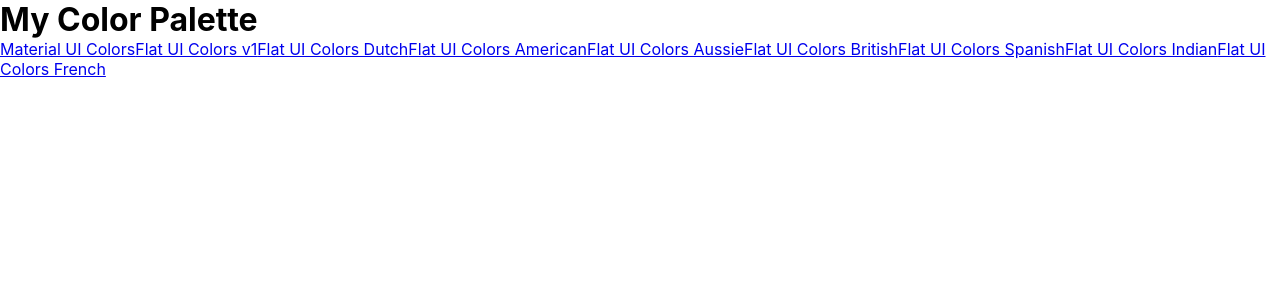
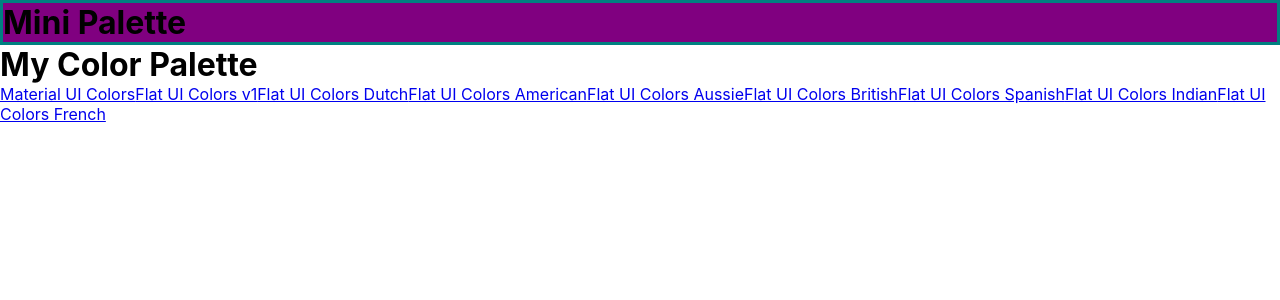
Before and after one commit to florxgomez/react-colors, a React (Create React App) app: page / in a window 1280 px wide. Shown: the top 300 px of the page. Built offline with nearby package versions, Linux system fonts and the light colour scheme.

Commit message:
add withStyles with demo styles

```diff
--- a/package.json
+++ b/package.json
@@ -5,6 +5,7 @@
   "dependencies": {
     "@material-ui/core": "^4.10.2",
     "@material-ui/icons": "^4.9.1",
+    "@material-ui/styles": "^4.10.0",
     "@testing-library/jest-dom": "^4.2.4",
     "@testing-library/react": "^9.5.0",
     "@testing-library/user-event": "^7.2.1",
--- /dev/null
+++ b/src/components/MiniPalette.js
@@ -0,0 +1,19 @@
+import React from 'react';
+import { withStyles } from '@material-ui/styles';
+
+const styles = {
+  main: {
+    backgroundColor: 'purple',
+    border: '3px solid teal',
+  },
+};
+
+const MiniPalette = ({ classes }) => {
+  return (
+    <div className={classes.main}>
+      <h1>Mini Palette</h1>
+    </div>
+  );
+};
+
+export default withStyles(styles)(MiniPalette);
--- a/src/components/PaletteList.js
+++ b/src/components/PaletteList.js
@@ -1,9 +1,10 @@
 import React from 'react';
 import { Link } from 'react-router-dom';
-
+import MiniPalette from './MiniPalette';
 const PaletteList = ({ palettes }) => {
   return (
     <div>
+      <MiniPalette />
       <h1>My Color Palette</h1>
       {palettes.map((palette) => (
         <Link to={`/palette/${palette.id}`}>{palette.paletteName}</Link>
```
